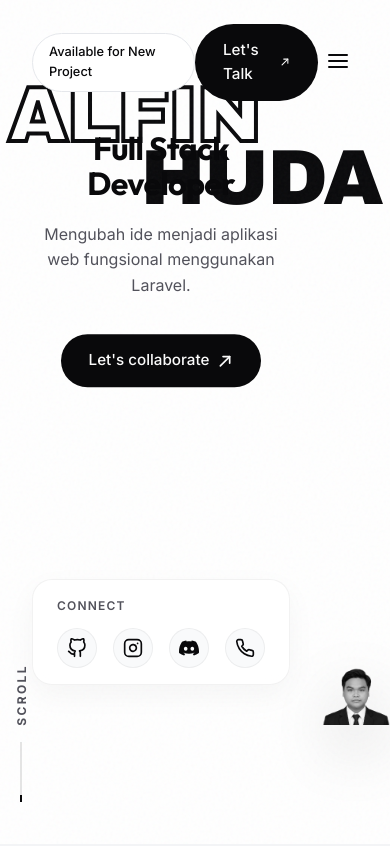
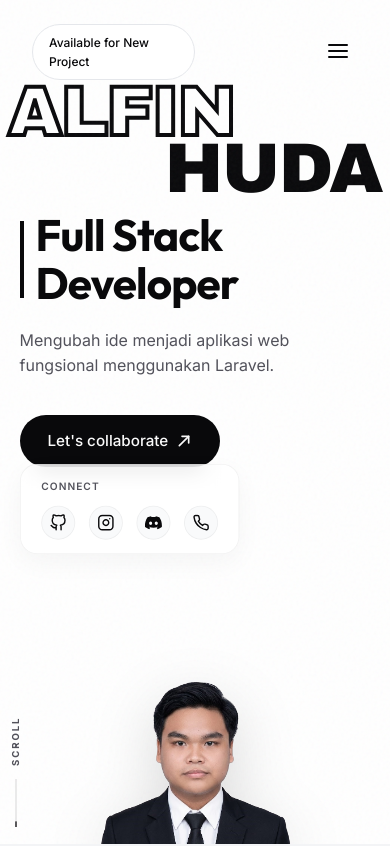
Before and after one commit to Alfin452/portofolio, a React (Vite) app: page / in a window 390 px wide. Shown: the top 846 px of the page. Built offline with nearby package versions, Linux system fonts and the light colour scheme.

Commit message:
feat: add component-specific stylesheet files for ProjectsSection, HeroSection, and Navbar components

```diff
--- a/src/components/HeroSection/style.css
+++ b/src/components/HeroSection/style.css
@@ -290,56 +290,47 @@
 }
 
 @media (max-width: 1024px) {
-  .hero-container {
-    flex-direction: column;
-    justify-content: flex-end;
-    gap: 3rem;
+  .hero-content-left {
+    top: 25%;
+    left: 5%;
+    margin-top: 0;
+    max-width: 90%;
+    transform: none !important;
   }
 
-  .hero-content-left {
-    position: relative;
-    top: auto;
-    left: auto;
-    text-align: center;
-    align-items: center;
-    max-width: 100%;
-    order: 2;
-    margin-top: 0;
-  }
-
-  .hero-title::before {
-    display: none;
-  }
   .hero-title {
-    padding-left: 0;
-  }
-
-  .hero-cta {
-    align-self: center;
+    font-size: 2.75rem;
   }
 
   .hero-content-right {
-    position: relative;
-    top: auto;
+    top: 55%;
+    left: 5%;
     right: auto;
-    flex-direction: row;
-    justify-content: center;
-    align-items: center;
-    max-width: 100%;
-    order: 3;
-    margin-top: 1rem;
+    transform: scale(0.85);
+    transform-origin: top left;
+  }
+
+  .scroll-indicator-wrapper {
+    bottom: 2%;
+    left: 2%;
+    transform: scale(0.8);
+    transform-origin: bottom left;
   }
 
   .hero-image-wrapper {
     height: 60vh;
-    order: 1;
-    position: relative;
-    left: auto;
-    transform: none;
-    width: 100%;
   }
 
   .hero-bg-row {
-    font-size: 20vw;
+    font-size: 18vw;
   }
 }
+
+/* Touch devices: Force full color image since there is no mouse hover */
+@media (hover: none) {
+  .color-overlay {
+    opacity: 1;
+    -webkit-mask-image: none;
+    mask-image: none;
+  }
+}
--- a/src/components/Navbar/style.css
+++ b/src/components/Navbar/style.css
@@ -164,7 +164,16 @@
 
 @media (max-width: 1024px) {
   .nav-center, .btn-nav-cta {
-    display: none;
+    display: none !important;
+  }
+  .nav-container {
+    justify-content: space-between;
+  }
+  .availability-pill {
+    padding: 0.5rem 1rem;
+  }
+  .avail-text {
+    font-size: 0.75rem;
   }
   .mobile-toggle {
     display: block;
--- a/src/components/ProjectsSection/style.css
+++ b/src/components/ProjectsSection/style.css
@@ -89,7 +89,6 @@
 
 .dribbble-project-card {
   cursor: pointer;
-  group: true;
 }
 
 .dribbble-card-image {
```
